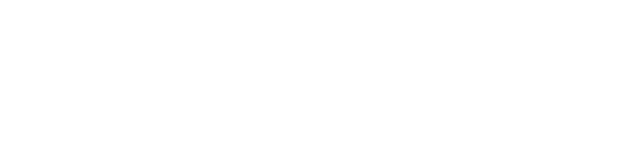
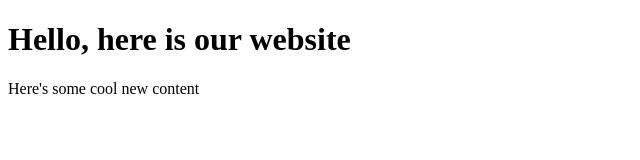
Before and after one commit to MaryA843/test-repo, a plain HTML site: page index.html in a window 1280 px wide. Shown: the whole page, without its empty margins (0-640 px from the left). Drawn offline with Linux system fonts and the light colour scheme.

Commit message:
Add content to index.html

```diff
--- a/index.html
+++ b/index.html
@@ -6,6 +6,7 @@
     <title>Document</title>
 </head>
 <body>
-
+    <h1>Hello, here is our website</h1>
+    <p>Here's some cool new content</p>
 </body>
 </html>
```
